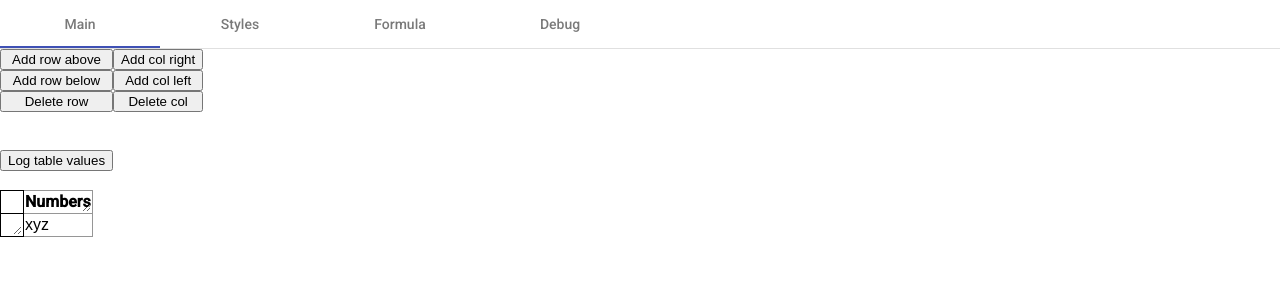
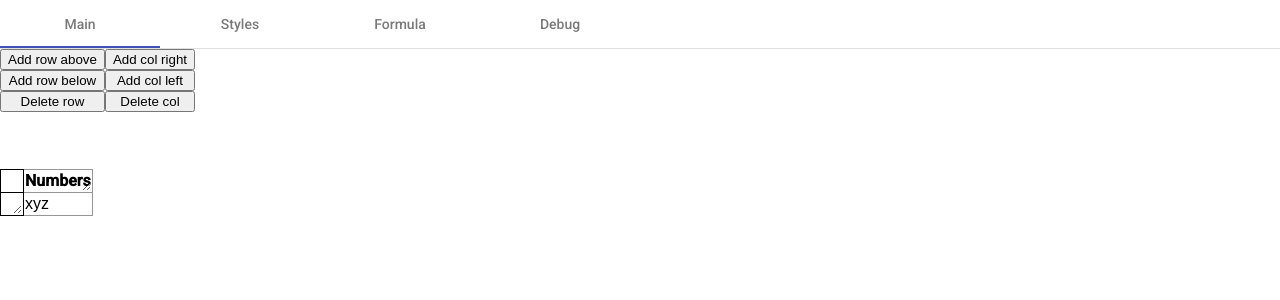
Before and after one commit to aciucaru/fasttrackit-spreadsheet-front-end, an Angular app: page / in a window 1280 px wide. Shown: the top 300 px of the page. Built offline with nearby package versions, Linux system fonts and the light colour scheme; no server answers.

Commit message:
adaugat fisiere de stilizare .scss in folderele componentelor UI

```diff
--- a/src/app/app.module.ts
+++ b/src/app/app.module.ts
@@ -19,6 +19,7 @@ import { CellComponent } from './ui/spreadsheet/cell.component';
 import { SpreadsheetComponent } from './ui/spreadsheet/spreadsheet.component';
 import { RibbonComponent } from './ui/ribbon/ribbon.component';
 import { MainTabComponent } from './ui/ribbon/main-tab.component';
+import { DebugTabComponent } from './ui/ribbon/debug-tab.component';
 
 @NgModule({
     declarations:
@@ -27,7 +28,8 @@ import { MainTabComponent } from './ui/ribbon/main-tab.component';
         CellComponent,
         SpreadsheetComponent,
         RibbonComponent,
-        MainTabComponent
+        MainTabComponent,
+        DebugTabComponent
     ],
     imports:
     [
--- /dev/null
+++ b/src/app/ui/ribbon/debug-tab.component.ts
@@ -0,0 +1,36 @@
+import { Component, OnInit } from '@angular/core';
+import { ActivatedRoute } from '@angular/router';
+
+import { EditableSpreadsheet } from 'src/app/model/spreadsheet';
+import { SpreadsheetService } from 'src/app/service/spreadsheet.service';
+
+@Component({
+  selector: 'app-debug-tab',
+  template: `
+    <div class="tab-group-container">
+        <div class="tab-group">
+            <button (click)="spreadsheetService.logSpreadsheetValues()">Log table values</button>
+        <div>
+    </div>
+  `,
+  styles: [],
+  styleUrls: ['./ribbon-general.scss', './debug-tab.component.scss']
+})
+export class DebugTabComponent implements OnInit
+{
+    spreadsheet?: EditableSpreadsheet;
+
+    constructor(protected spreadsheetService: SpreadsheetService, private route: ActivatedRoute) { }
+
+    ngOnInit(): void { this.subscribeAsSpreadsheetObserver(); }
+
+    subscribeAsSpreadsheetObserver(): void
+    {
+        this.spreadsheetService
+            .getSpreadsheetSubject()
+            .subscribe( (spreadsheet: EditableSpreadsheet) =>
+                {
+                    this.spreadsheet = spreadsheet;
+                });
+    }
+}
--- /dev/null
+++ b/src/app/ui/ribbon/main-tab.component.scss
@@ -0,0 +1,43 @@
+#add-row-above
+{
+    grid-row: 1 / 2;
+    grid-column: 1 / 2;
+}
+
+#add-row-below
+{
+    grid-row: 2 / 3;
+    grid-column: 1 / 2;
+}
+
+#delete-row
+{
+    grid-row: 3 / 4;
+    grid-column: 1 / 2;
+}
+
+#add-col-right
+{
+    grid-row: 1 / 2;
+    grid-column: 2 / 3;
+}
+
+#add-col-left
+{
+    grid-row: 2 / 3;
+    grid-column: 2 / 3;
+}
+
+#delete-col
+{
+    grid-row: 3 / 4;
+    grid-column: 2 / 3;
+}
+
+// '.tab-group { display: grid; row-gap: 0px; column-gap: 0px; grid-template-columns: max-content max-content;}',
+// '#add-row-above { grid-row: 1 / 2 ; grid-column: 1 / 2; }',
+// '#add-row-below{ grid-row: 2 / 3 ; grid-column: 1 / 2; }',
+// '#delete-row { grid-row: 3 / 4 ; grid-column: 1 / 2; }',
+// '#add-col-right { grid-row: 1 / 2 ; grid-column: 2 / 3; }',
+// '#add-col-left { grid-row: 2 / 3 ; grid-column: 2 / 3; }',
+// '#delete-col { grid-row: 3 / 4 ; grid-column: 2 / 3; }']
--- a/src/app/ui/ribbon/main-tab.component.ts
+++ b/src/app/ui/ribbon/main-tab.component.ts
@@ -17,20 +17,13 @@ import { SpreadsheetService } from 'src/app/service/spreadsheet.service';
                 <button id="add-col-left" (click)="spreadsheetService.addColToLeft()">Add col left</button><br>
                 <button id="delete-col" (click)="spreadsheetService.deleteSelectedCol()">Delete col</button>
             <div>
-            <button (click)="spreadsheetService.logSpreadsheetValues()">Log table values</button>
         </div>
     `,
-    styles: ['.tab-group { display: grid; row-gap: 0px; column-gap: 0px; grid-template-columns: max-content max-content;}',
-            '#add-row-above { grid-row: 1 / 2 ; grid-column: 1 / 2; }',
-            '#add-row-below{ grid-row: 2 / 3 ; grid-column: 1 / 2; }',
-            '#delete-row { grid-row: 3 / 4 ; grid-column: 1 / 2; }',
-            '#add-col-right { grid-row: 1 / 2 ; grid-column: 2 / 3; }',
-            '#add-col-left { grid-row: 2 / 3 ; grid-column: 2 / 3; }',
-            '#delete-col { grid-row: 3 / 4 ; grid-column: 2 / 3; }']
+    styles: [],
+    styleUrls: ['./ribbon-general.scss', './main-tab.component.scss']
 })
 export class MainTabComponent implements OnInit
 {
-
     spreadsheet?: EditableSpreadsheet;
 
     constructor(protected spreadsheetService: SpreadsheetService, private route: ActivatedRoute) { }
@@ -46,5 +39,4 @@ export class MainTabComponent implements OnInit
                     this.spreadsheet = spreadsheet;
                 });
     }
-
 }
--- /dev/null
+++ b/src/app/ui/ribbon/ribbon-general.scss
@@ -0,0 +1,12 @@
+.tab-group-container
+{
+    background-color: rgb(255, 255, 255);
+}
+
+.tab-group
+{
+    display: grid;
+    row-gap: 0px;
+    column-gap: 0px;
+    grid-template-columns: max-content max-content;
+}
```
Also changed, not shown: src/app/ui/ribbon/debug-tab.component.scss (added).
